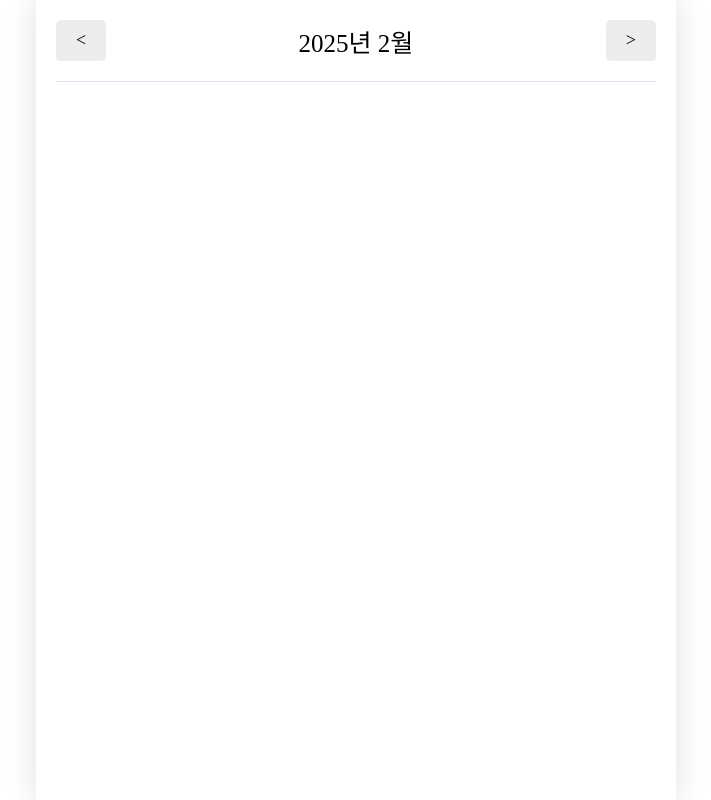
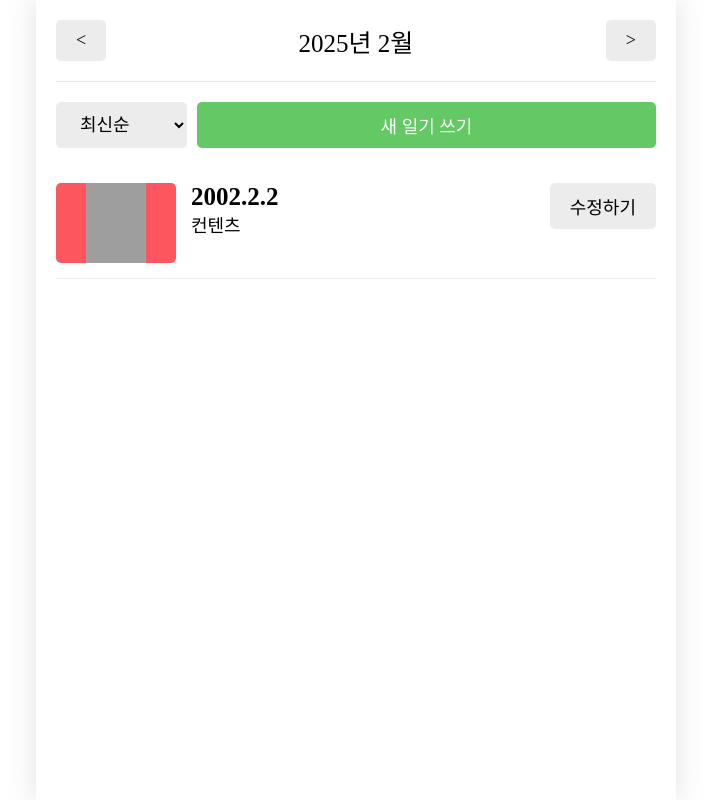
Before and after one commit to skylarkim22/onebite-react, a React (Vite) app in the folder section13/: page / in a window 1280 px wide. Shown: the whole page, without its empty margins (284-995 px from the left). Built offline with nearby package versions, Linux system fonts and the light colour scheme; grey boxes are pictures that could not be loaded; a web font is replaced by a local one.

Commit message:
home 페이지 구현하기 - 컴포넌트

```diff
--- /dev/null
+++ b/section13/src/components/DiaryItem.css
@@ -0,0 +1,58 @@
+.DiaryItem {
+  display: flex;
+  gap: 15px;
+  justify-content: space-between;
+  padding: 15px 0px;
+  border-bottom: 1px solid rgb(236, 236, 236);
+}
+
+.DiaryItem .img_section {
+  min-width: 120px;
+  height: 80px;
+  display: flex;
+  justify-content: center;
+  cursor: pointer;
+  border-radius: 5px;
+}
+
+.DiaryItem .img_section > img {
+  width: 50%;
+}
+
+.DiaryItem .img_section_1 {
+  background-color: rgb(100, 201, 100);
+}
+
+.DiaryItem .img_section_2 {
+  background-color: rgb(157, 215, 114);
+}
+
+.DiaryItem .img_section_3 {
+  background-color: rgb(253, 206, 23);
+}
+
+.DiaryItem .img_section_4 {
+  background-color: rgb(253, 132, 70);
+}
+
+.DiaryItem .img_section_5 {
+  background-color: rgb(253, 86, 95);
+}
+
+.DiaryItem .info_section {
+  flex: 1;
+  cursor: pointer;
+}
+
+.DiaryItem .info_section .create_date {
+  font-weight: bold;
+  font-size: 25px;
+}
+
+.DiaryItem .info_section .content {
+  font-size: 18px;
+}
+
+.DiaryItem .button_section {
+  min-width: 70px;
+}
--- /dev/null
+++ b/section13/src/components/DiaryItem.jsx
@@ -0,0 +1,22 @@
+import "./DiaryItem.css";
+import { getEmotionImage } from "../util/get-emotion-image";
+import Button from "./Button";
+const DiaryItem = () => {
+  const emotionId = 5;
+  return (
+    <div className="DiaryItem">
+      <div className={`img_section img_section_${emotionId}`}>
+        <img src={getEmotionImage(emotionId)} alt="" />
+      </div>
+      <div className="info_section">
+        <div className="create_date">2002.2.2</div>
+        <div className="content">컨텐츠</div>
+      </div>
+      <div className="button_section">
+        <Button text="수정하기" />
+      </div>
+    </div>
+  );
+};
+
+export default DiaryItem;
--- /dev/null
+++ b/section13/src/components/DiaryList.css
@@ -0,0 +1,19 @@
+.DiaryList .menu_bar {
+  margin: 20px 0px;
+  display: flex;
+  gap: 10;
+}
+
+.DiaryList .menu_bar select {
+  background-color: rgb(236, 236, 236);
+  border: none;
+  border-radius: 5px;
+  padding: 10px 20px;
+  font-size: 18px;
+  cursor: pointer;
+  margin-right: 10px;
+}
+
+.DiaryList .menu_bar button {
+  flex: 1;
+}
--- /dev/null
+++ b/section13/src/components/DiaryList.jsx
@@ -0,0 +1,22 @@
+import Button from "./Button";
+import DiaryItem from "./DiaryItem";
+import "./DiaryList.css";
+
+const DiaryList = () => {
+  return (
+    <div className="DiaryList">
+      <div className="menu_bar">
+        <select name="order">
+          <option value="latest">최신순</option>
+          <option value="oldest">오래된 순</option>
+        </select>
+        <Button text="새 일기 쓰기" type={"POSITIVE"} />
+      </div>
+      <div className="list_wrapper">
+        <DiaryItem />
+      </div>
+    </div>
+  );
+};
+
+export default DiaryList;
--- a/section13/src/pages/Home.jsx
+++ b/section13/src/pages/Home.jsx
@@ -1,5 +1,6 @@
 import Button from "../components/Button";
 import Header from "../components/Header";
+import DiaryList from "../components/DiaryList";
 const Home = () => {
   return (
     <div>
@@ -8,6 +9,7 @@
         leftChild={<Button text={"<"} />}
         rightChild={<Button text={">"} />}
       />
+      <DiaryList />
     </div>
   );
 };
```
